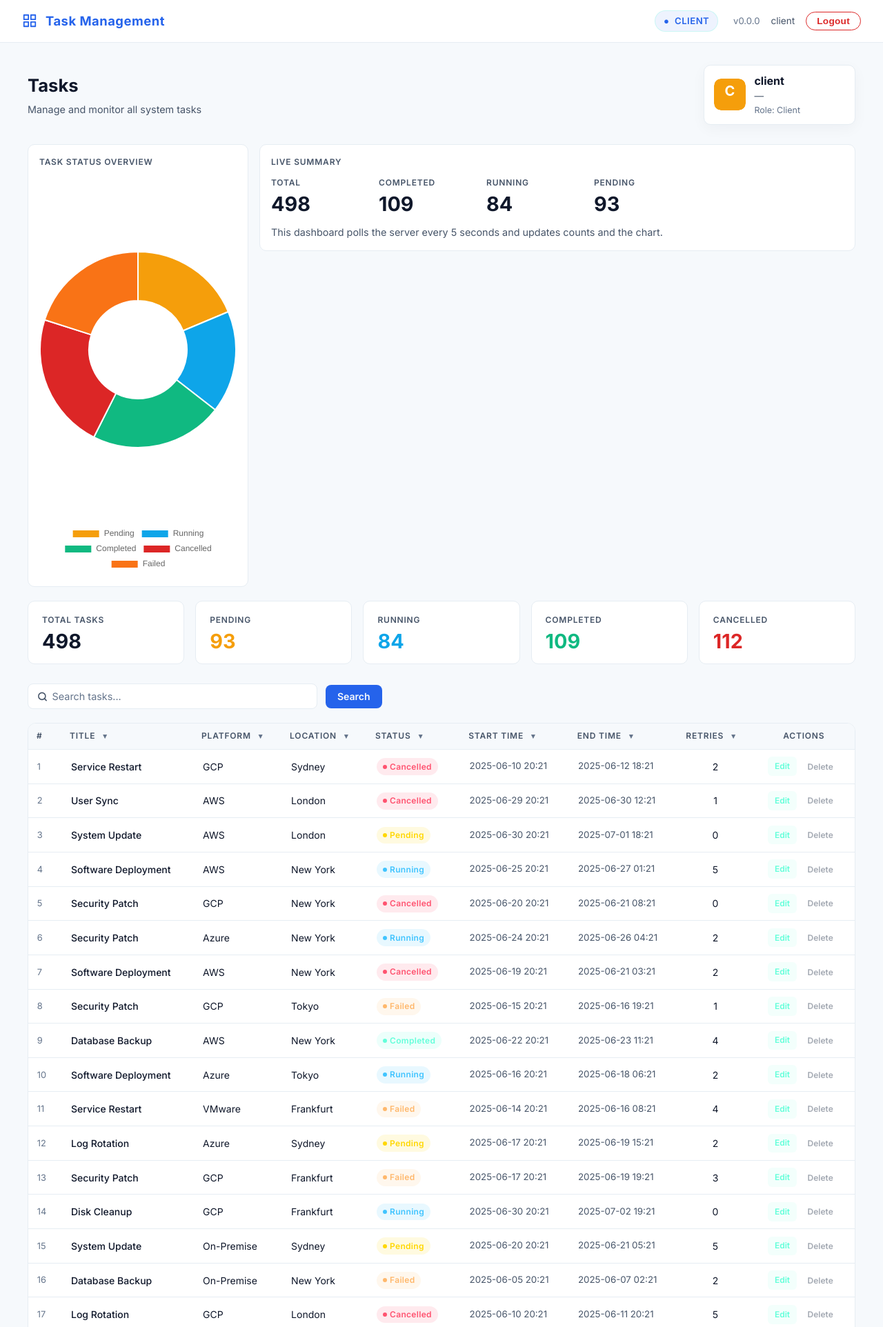
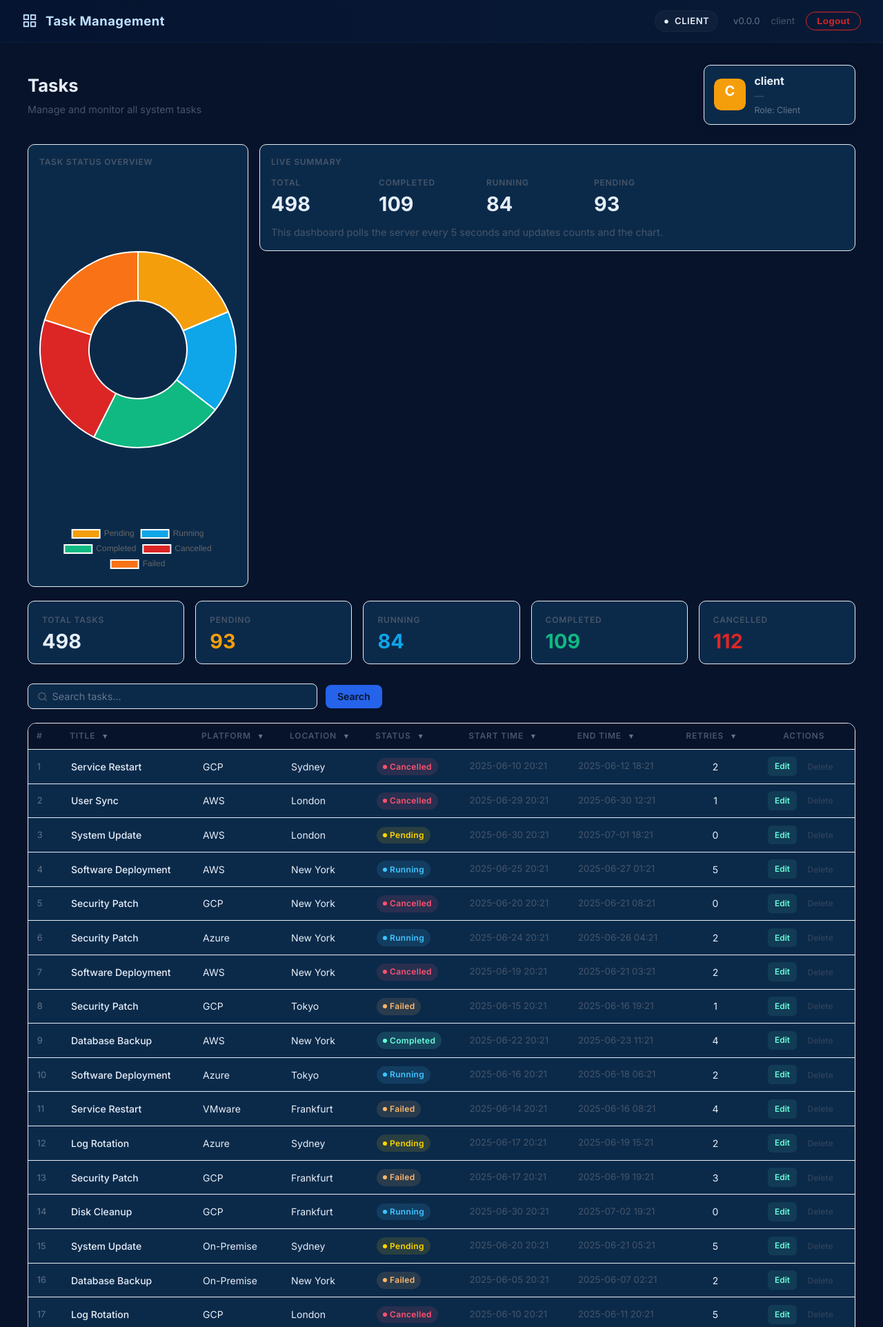
Before and after one commit to Brandon-Niles/Software-Agile-Assignment, a Django app: page /tasks/ in a window 1280 px wide. Shown: the top 1924 px of the page at 69% size. Run offline with Django 5.2, Linux system fonts and the light colour scheme; a user stored in the database is signed in; data comes from the database, SQL or seed files in the repository.

Commit message:
fixing graph image issue on dashboard

```diff
--- a/task-management-app/main/templates/main/task_system.html
+++ b/task-management-app/main/templates/main/task_system.html
@@ -8,22 +8,23 @@
     <link href="https://fonts.googleapis.com/css2?family=Inter:wght@400;500;600;700&display=swap" rel="stylesheet">
     <style>
         :root {
-            --bg-deep: #f6f9fc; /* page background */
-            --bg-base: #ffffff;
-            --bg-card: #ffffff;
-            --bg-elevated: #f1f5f9;
-            --border: #e6edf3;
-            --border-light: #dbe9fb;
-            --accent: #2563eb; /* indigo-600 */
+            /* Dark blue theme */
+            --bg-deep: #07132a; /* page background - deep navy */
+            --bg-base: #08192f;
+            --bg-card: #0b2a4a; /* card background */
+            --bg-elevated: #092038;
+            --border: rgba(255,255,255,0.06);
+            --border-light: rgba(255,255,255,0.04);
+            --accent: #2563eb; /* bright blue accent */
             --accent-dim: rgba(37,99,235,0.08);
             --accent-glow: rgba(37,99,235,0.12);
-            --text-primary: #0f172a;
-            --text-secondary: #475569;
-            --text-muted: #64748b;
-            --error: #dc2626;
-            --warning: #f97316;
-            --success: #10b981;
-            --info: #0ea5e9;
+            --text-primary: #e6eef8;
+            --text-secondary: #a9c3ef;
+            --text-muted: #9fb6d8;
+            --error: #ff6b6b;
+            --warning: #ffb86b;
+            --success: #4ade80;
+            --info: #60a5fa;
             --pending-bg: rgba(245,158,11,0.08);
             --pending-color: #f59e0b;
             --running-bg: rgba(14,165,233,0.08);
@@ -51,8 +52,8 @@
             justify-content: space-between;
             padding: 0 2rem;
             height: 62px;
-            background: var(--bg-card);
-            border-bottom: 1px solid var(--border);
+            background: linear-gradient(90deg, rgba(6,21,49,0.9), rgba(8,26,55,0.95));
+            border-bottom: 1px solid rgba(255,255,255,0.04);
             position: sticky;
             top: 0;
             z-index: 100;
@@ -64,7 +65,7 @@
             gap: 0.75rem;
             font-size: 1.15rem;
             font-weight: 700;
-            color: var(--accent);
+            color: #bfe0ff;
             letter-spacing: 0.5px;
         }
         .navbar-brand svg { flex-shrink: 0; }
@@ -77,9 +78,9 @@
             display: flex;
             align-items: center;
             gap: 0.4rem;
-            background: var(--accent-dim);
-            border: 1px solid rgba(100,255,218,0.25);
-            color: var(--accent);
+            background: rgba(255,255,255,0.03);
+            border: 1px solid rgba(255,255,255,0.04);
+            color: var(--text-primary);
             padding: 0.35em 0.9em;
             border-radius: 20px;
             font-size: 0.82rem;
@@ -126,6 +127,9 @@
             padding: 1.1rem 1.25rem;
             transition: border-color 0.2s, transform 0.15s;
         }
+        /* Chart card fixed size to avoid stretching the page */
+        .chart-card { min-height: 320px; display:flex; flex-direction:column; }
+        .chart-card canvas { width:100% !important; height:100% !important; display:block }
         .stat-card:hover { border-color: var(--border-light); transform: translateY(-1px); }
         .stat-card .stat-label {
             font-size: 0.75rem;
```
